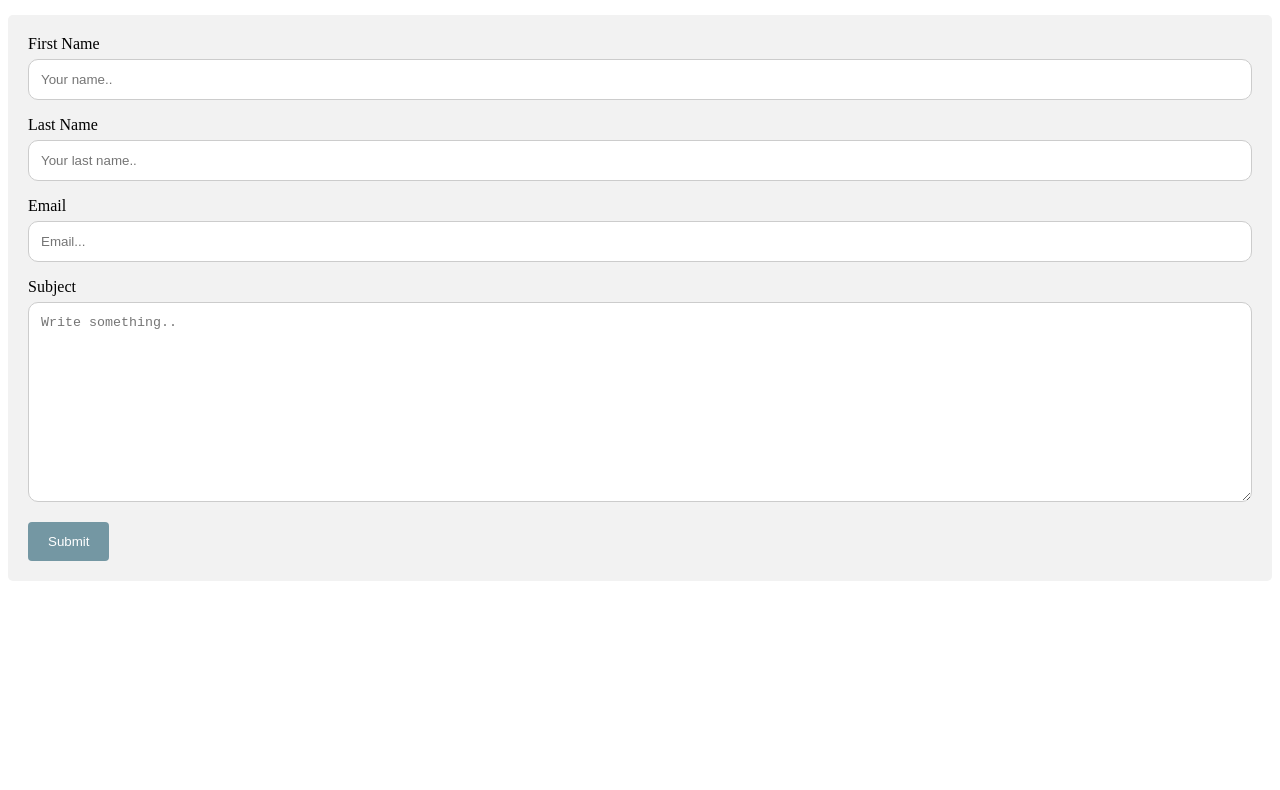
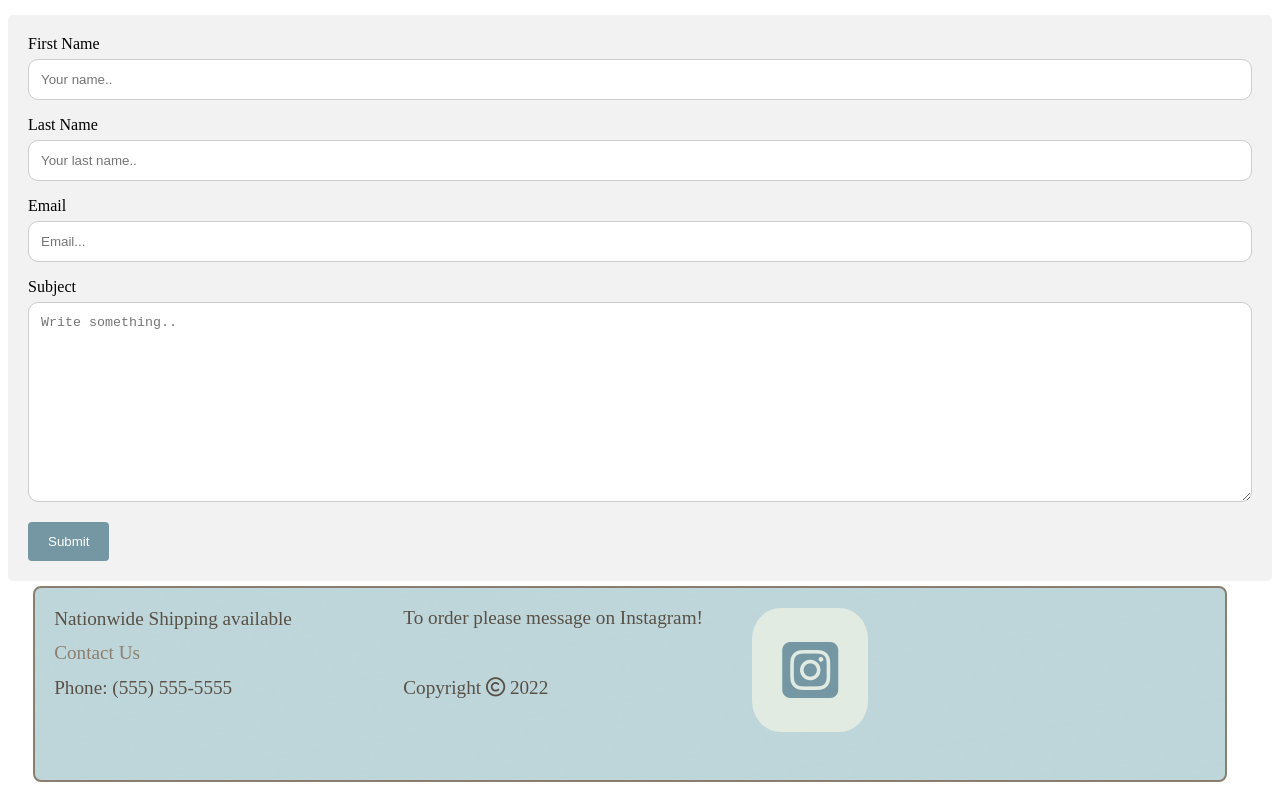
Before and after one commit to stefanie-g/final-project, a plain HTML site: page contact.html in a window 1280 px wide. Shown: the part 488-1278 px from the top of the page. Before the commit the page ends 1077 px from the top, so only its background shows below. Drawn offline with Linux system fonts and the light colour scheme; a web font is replaced by a local one.

Commit message:
added footer to all pages

```diff
--- a/contact.html
+++ b/contact.html
@@ -53,5 +53,29 @@
         </div>
     </div>
 
+        <footer class="longboxfoot">
+        <ul>
+            <li class="footlist">Nationwide Shipping available</li>
+            <li class="footlist"><a href="contact.html">Contact Us</a></li>
+            <li class="footlist">Phone: (555) 555-5555</li>
+        </ul>
+        <ul>
+            <li class="footlist column2">To order please message on Instagram!</li>
+            <li class="footlist">Copyright <i class="fa-regular fa-copyright"></i> 2022</li>
+        </ul>
+        <ul>
+            <li><a href="https://www.instagram.com/handmadeby_jj/">
+                <i class="fa-brands fa-instagram-square"></i>
+                </a>
+            </li>
+        </ul>
+            <!-- <p style="text-align: right; padding-right: 25px;">
+            <a href="https://www.instagram.com/handmadeby_jj/">
+                <i class="fa-brands fa-instagram-square"></i>
+            </a>
+        </p> -->
+    </footer>
+
+
 </body>
 </html>
```
Also changed, not shown: about.html (+24 -0 lines).
